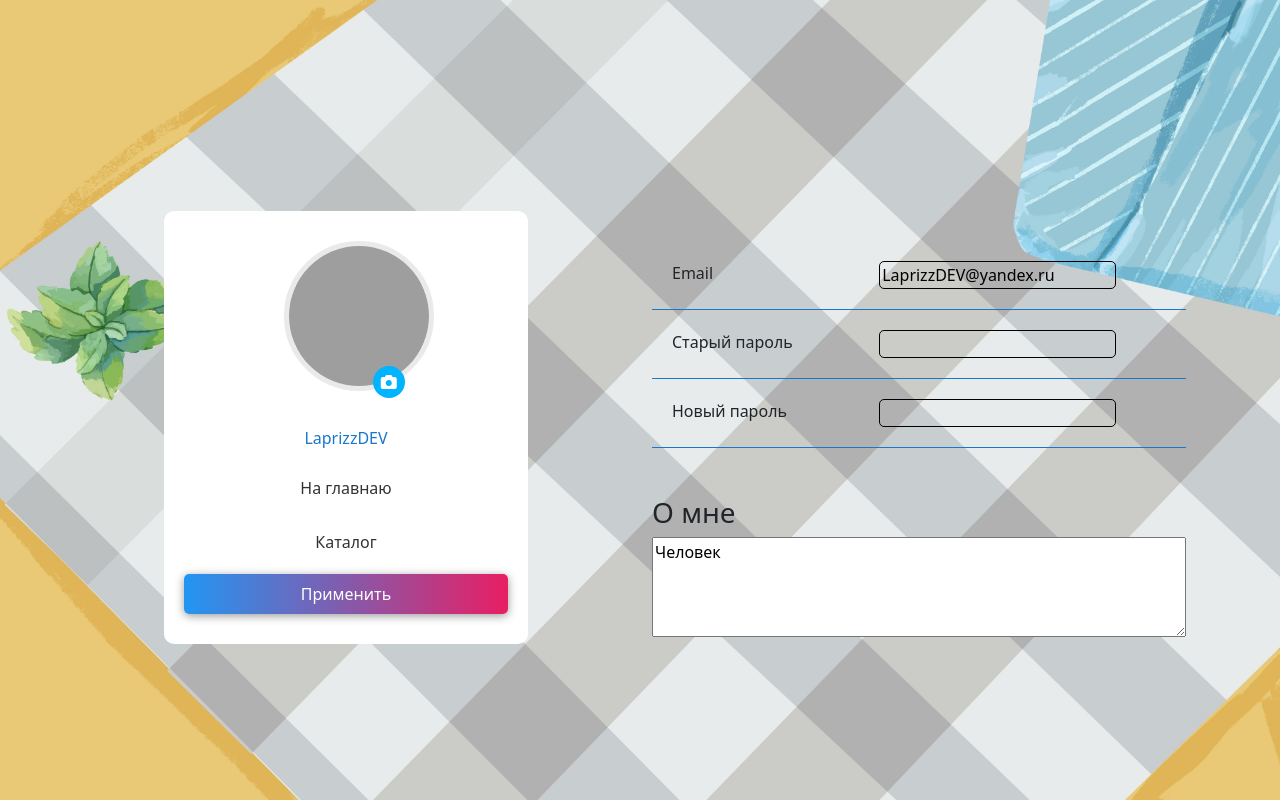
After one commit to ewrdtf43r/Web-Flask, a Flask app: template templates/change_settings.html in a window 1280 px wide. The commit adds this page. Run offline with Flask 3, Linux system fonts and the light colour scheme; the template is opened without the code that fills it: values that come from a table or form of the project are taken from there, others are empty; a user stored in the database is signed in; some libraries are stand-ins or nearby versions; grey boxes are pictures that could not be loaded.

Commit message:
V 0.75 - Added custom icon

```diff
--- /dev/null
+++ b/edit_form.py
@@ -0,0 +1,12 @@
+from flask_wtf import FlaskForm
+from wtforms import StringField, PasswordField, SubmitField, EmailField, TextAreaField, FileField
+from wtforms.validators import DataRequired, Email, length as length_valid, Regexp
+from flask_wtf.file import FileAllowed
+
+class EditForm(FlaskForm):
+    email = EmailField("Email", validators=[Email("Неправильный email")], render_kw={"required": True, "pattern": "[a-zA-Z0-9._%+-]+@[a-zA-Z0-9.-]+\.[a-zA-Z]{2,}"})
+    password = PasswordField('Пароль', validators=[length_valid(max=32)], render_kw={"maxlength": 32})
+    new_password = PasswordField('Пароль', validators=[length_valid(max=32)], render_kw={"maxlength": 32})
+    about = TextAreaField('О себе', validators=[length_valid(max=512)], render_kw={"rows": 5, "cols": 50, "maxlength": 512})
+    photo = FileField('Загрузите файл', validators=[FileAllowed(['jpg', 'png'], 'Только картинки')], render_kw={"accept": ".jpg, .jpeg, .png"})
+    submit = SubmitField('Применить')
--- a/main.py
+++ b/main.py
@@ -3,10 +3,12 @@ from flask_login import LoginManager, login_user, login_required, logout_user, c
 from flask import Flask, render_template, url_for, redirect, request, flash, make_response, jsonify
 import sqlalchemy
 from register_form import RegisterForm, LoginForm
+from edit_form import EditForm
 from data import db_session, users_api
 from data.users import User
 from data.cards import Card
 import requests
+import os
 
 app = Flask(__name__)
 
@@ -75,12 +77,44 @@ def sign_up_in():
             return render_template('sign_up_in.html', title='Аутификация', form_reg=form_registr, form_log=form_login)
     return render_template('sign_up_in.html', title='Аутификация', form_reg=form_registr, form_log=form_login)
 
+@app.route('/change_settings', methods=['GET', 'POST'])
+@login_required
+def change_settings():
+    edit_form = EditForm()
+    if edit_form.validate_on_submit():
+        print(edit_form.email.data, edit_form.password.data, edit_form.new_password.data, edit_form.about.data, edit_form.photo.data)
+        respocde = requests.put(url="http://localhost:5000/api/users", json={"name": current_user.name, "email": edit_form.email.data, "password": edit_form.password.data, "new_password": edit_form.new_password.data, "about": edit_form.about.data})
+        print(respocde.json())
+        if respocde.json().get("success") == "OK":
+            current_user.email = edit_form.email.data
+            current_user.about = edit_form.about.data
+            if edit_form.photo.data.filename:
+                filename = edit_form.photo.data.filename
+                print(filename)
+                edit_form.photo.data.save(f"./static/icon/{filename}")
+                new_filename = f"{current_user.name}.jpg"
+                if os.path.exists(f"./static/icon_user/{new_filename}"):
+                    os.remove(f'./static/icon_user/{new_filename}')
+                os.rename(f"./static/icon/{filename}", f"./static/icon_user/{new_filename}")
+                db_sess = db_session.create_session()
+                user = db_sess.query(User).filter(User.name == current_user.name).one_or_none()
+                user.icon = url_for("static", filename=f"icon_user/{new_filename}")
+                current_user.icon = url_for("static", filename=f"icon_user/{new_filename}")
+                db_sess.commit()
+            flash("Изменения внесены", "success")
+        elif respocde.json().get("error") == "Invalid password":
+            flash("Неправильный пароль", "error")
+        elif respocde.json().get("error") == "User not found":
+            flash("Пользователь не найден", "error")
+
+        return render_template("change_settings.html", title="Настройки", form=edit_form)
+    return render_template("change_settings.html", title="Настройки", form=edit_form)
 
 @app.route('/')
 @app.route('/main')
 def main_page():
     if current_user.is_authenticated:
-        return render_template("main_updated.html")
+        return render_template("main.html", title="Основная страница")
     else:
         return redirect("/sign_up_in")
 
--- /dev/null
+++ b/static/scripts/change_settings.css
@@ -0,0 +1,138 @@
+body {
+    display: flex;
+    justify-content: center;
+    align-items: center;
+    min-height: 100vh;
+    background: no-repeat url("../img/background_sign_in_up.jpg");
+    -webkit-background-size: cover;
+    -moz-background-size: cover;
+    -o-background-size: cover;
+    background-size: cover;
+    overflow: hidden;
+}
+.profile-links {
+    background-color: #fff;
+    padding: 30px 20px;
+    text-align: center;
+    margin: 70px 100px 0 70px;
+    border-radius: 10px;
+}
+
+.profile-links img {
+    width: 150px;
+    height: 150px;
+    border-radius: 50%;
+    display: inline-block;
+    margin-bottom: 25px;
+}
+
+.profile-links li {
+    display: block;
+    margin: 10px 0;
+    color: #333;
+}
+
+.profile-links li a {
+    color: #333;
+    text-decoration: none;
+    margin: 10px 0;
+    display: inline-block;
+}
+
+.mt-custum {
+    margin-top: 100px;
+}
+
+.mt-custum .details {
+    border-bottom: 1px solid #1977cc;
+    padding: 20px;
+    font-weight: 500;
+}
+
+.text-justify {
+    text-align: justify;
+}
+
+.upload {
+    width: 125px;
+    position: relative;
+    margin: auto;
+}
+
+.upload img {
+    border-radius: 50%;
+    border: 5px solid #eaeaea;
+}
+
+.upload .round {
+    position: absolute;
+    bottom: 10%;
+    right: 3%;
+    background: #00B4FF;
+    width: 32px;
+    height: 32px;
+    line-height: 33px;
+    text-align: center;
+    border-radius: 50%;
+    overflow: hidden;
+}
+
+.upload .round input[type="file"] {
+    position: absolute;
+    transform: scale(2);
+    opacity: 0;
+}
+
+input[type=file]::-webkit-file-upload-button {
+    cursor: pointer;
+}
+
+@media (max-width:1200px) {
+    .mt-custum {
+        margin-top: 50px;
+    }
+
+    .profile-links {
+        background-color: #fff;
+        padding: 30px 20px;
+        text-align: center;
+        margin: 50px 50px 0 50px;
+        border-radius: 10px;
+    }
+
+}
+
+@media (max-width:991px) {
+    .mt-custum {
+        margin-top: 20px;
+    }
+
+    .profile-links {
+        background-color: #fff;
+        padding: 30px 20px;
+        text-align: center;
+        margin: 20px 0 0 0;
+        border-radius: 10px;
+    }
+
+}
+
+@media (max-width:600px) {
+
+    .profile-links li {
+        margin: 0;
+    }
+
+    .profile-links img {
+        margin: 10px;
+    }
+
+    .mt-custum .details {
+        padding: 10px;
+    }
+
+    .upload .round {
+        bottom: 0%;
+        right: 3%;
+    }
+}
--- /dev/null
+++ b/templates/change_settings.html
@@ -0,0 +1,78 @@
+{% extends "base.html" %}
+{% block content %}
+<link rel="stylesheet" href="{{ url_for('static', filename='scripts/change_settings.css') }}">
+<link href="https://cdn.jsdelivr.net/npm/bootstrap@5.3.0-alpha3/dist/css/bootstrap.min.css" rel="stylesheet"
+    integrity="sha384-KK94CHFLLe+nY2dmCWGMq91rCGa5gtU4mk92HdvYe+M/SXH301p5ILy+dN9+nJOZ" crossorigin="anonymous">
+<link rel="stylesheet" href="https://cdnjs.cloudflare.com/ajax/libs/font-awesome/6.4.0/css/all.min.css" integrity="sha512-iecdLmaskl7CVkqkXNQ/ZH/XLlvWZOJyj7Yy7tcenmpD1ypASozpmT/E0iPtmFIB46ZmdtAc9eNBvH0H/ZpiBw==" crossorigin="anonymous" referrerpolicy="no-referrer" />
+<script src="https://cdn.jsdelivr.net/npm/bootstrap@5.3.0-alpha3/dist/js/bootstrap.bundle.min.js"
+    integrity="sha384-ENjdO4Dr2bkBIFxQpeoTz1HIcje39Wm4jDKdf19U8gI4ddQ3GYNS7NTKfAdVQSZe"
+    crossorigin="anonymous"></script>
+
+<form action="" method="post" enctype="multipart/form-data">
+    <div class="container">
+        <div class="row">
+            <div class="col-md-6">
+                <div class="profile-links">
+                    <div class="upload">
+                        <img src="{{current_user.icon}}" alt="">
+                        <div class="round">
+                            {{ form.photo }}
+                            <i class="fa fa-camera" style="color: #fff;"></i>
+                        </div>
+                    </div>
+                    <li><p style="color: #1977cc">{{current_user.name}}</p></li>
+                    <li><a href="/main">На главнаю</a></li>
+                    <li><a href="#">Каталог</a></li>
+                    {{ form.submit(class="btn", style="position: relative;top: 0;left: 0;width: 100%;height: 40px;background: linear-gradient(to right, #2196f3, #e91e63);box-shadow: 0 2px 10px rgba(0, 0, 0, .4);font-size: 16px;color: #fff;font-weight: 500;cursor: pointer;border-radius: 5px;border: none;outline: none;") }}
+                    {% with messages = get_flashed_messages() %}
+                        {{messages|join()}}
+                    {% endwith %}
+                </div>
+            </div>
+            <div class="col-md-6">
+                    {{ form.hidden_tag() }}
+                    <div class="mt-custum">
+                        <div class="details">
+                            <div class="row">
+                                <div class="col-8" style="width: 40%;">
+                                    Email
+                                </div>
+                                <div class="col-4">
+                                    {{ form.email(value=current_user.email, style="font-size: 16px; color: #000; background: transparent; border: 1px solid #000; outline: none; border-radius: 5px;") }}
+                                </div>
+                            </div>
+                        </div>
+                        <div class="details">
+                            <div class="row">
+                                <div class="col-8" style="width: 40%;">
+                                    Старый пароль
+                                </div>
+                                <div class="col-4">
+                                    {{ form.password(style="font-size: 16px; color: #000; background: transparent; border: 1px solid #000; outline: none; border-radius: 5px;") }}
+                                </div>
+                            </div>
+                        </div>
+                        <div class="details">
+                            <div class="row">
+                                <div class="col-8" style="width: 40%;">
+                                    Новый пароль
+                                </div>
+                                <div class="col-4">
+                                    {{ form.new_password(style="font-size: 16px; color: #000; background: transparent; border: 1px solid #000; outline: none; border-radius: 5px;") }}
+                                </div>
+                            </div>
+                        </div>
+                        <h3 class="mt-5">О мне</h3>
+                        <p class="text-justify">
+                            {{ form.about(value=current_user.about, id="my-textarea", style=" width: 100%; height: 100px; resize: vertical;") }}
+                        </p>
+                        <script>
+                            document.getElementById("my-textarea").value = "{{ current_user.about }}";
+                        </script>
+                    </div>
+                </form>
+            </div>
+        </div>
+    </div>
+</form>
+{% endblock %}
```
Also changed, not shown: data/users_api.py (+27 -0 lines), static/scripts/main.css (+33 -0 lines), templates/main.html (+87 -11 lines), templates/main_updated.html (deleted, +0 -82 lines), db/users_and_cards.sqlite.
